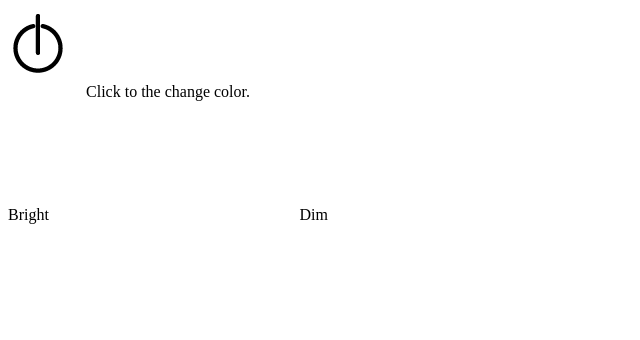
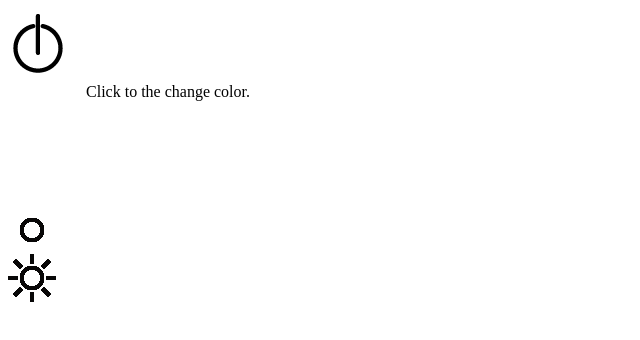
Before and after one commit to tomarra/S40_Flashlight, a plain HTML site: page Flashlight/index.html in a window 1280 px wide. Shown: the whole page, without its empty margins (0-640 px from the left). Drawn offline with Linux system fonts and the light colour scheme.

Commit message:
Changing brightness controls to images. Also flipping orientation so bright is on right.

```diff
--- a/Flashlight/css/landscape.css
+++ b/Flashlight/css/landscape.css
@@ -10,13 +10,13 @@
 #dim_less_group {
   width: 160px;
   height: 50px;
-  text-align: left;
+	margin-top: -50px;
+  margin-left: 160px;
+  text-align: right;
 }
 
 #dim_more_group {
   width: 160px;
   height: 50px;
-  margin-top: -50px;
-  margin-left: 160px;
-  text-align: right;
+  text-align: left;
 }
--- a/Flashlight/css/portrait.css
+++ b/Flashlight/css/portrait.css
@@ -4,19 +4,19 @@
 }
 
 #dim_controls {
-	margin-top: 170px;
+	margin-top: 150px;
 }
 
 #dim_less_group {
 	width: 120px;
 	height: 50px;
-	text-align: left;
+	margin-top: -50px;
+  margin-left: 120px;
+	text-align: right;
 }
 
 #dim_more_group {
   width: 120px;
 	height: 50px;
-	margin-top: -50px;
-	margin-left: 120px;
-	text-align: right;
+	text-align: left;
 }
--- a/Flashlight/index.html
+++ b/Flashlight/index.html
@@ -8,12 +8,13 @@
 		<link rel="stylesheet" href="css/basic.css" type="text/css" />
 	  <meta name="Generator" content="Nokia WDE 3.2.0" />
 	</head>
-	<body id="body" class="color0" onload="javascript:init();" onclick="mwl.insertHTML('#info', '');mwl.iterateClass('#body', 'color', 'next', '4', true, '');">
+	<body onload="javascript:init();" >
+		<div id="body" class="color0" onclick="mwl.insertHTML('#info', '');mwl.iterateClass('#body', 'color', 'next', '4', true, '');">
 			<div id="power_button_group">
 				<div id="power_symbol_black" class="show" onclick="mwl.switchClass('#body','color*','color_black');mwl.setGroupTarget('#power_button_group','#power_symbol_white','show','hide');">
 	        <img src="img/power_symbol_black.png" alt="Power Off" />
 				</div>
-			<div id="power_symbol_white" class="hide" onclick="mwl.switchClass('#body','color_black','color3');mwl.setGroupTarget('#power_button_group','#power_symbol_black','show','hide');">
+				<div id="power_symbol_white" class="hide" onclick="mwl.switchClass('#body','color_black','color0');mwl.setGroupTarget('#power_button_group','#power_symbol_black','show','hide');">
 	        <img src="img/power_symbol_white.png" alt="Power On" />
 				</div>
 			</div>
@@ -23,11 +24,16 @@
 			</div>
 
 			<div id="dim_controls">
-			<div id="dim_less_group">
-				<div id="dim_lesss_0" class="show" onclick="mwl.removeClass('#body', 'dim1')">Bright</div>
+				<div id="dim_group">
+          <div id="dim_image" class="show" onclick="mwl.addClass('#body','dim1');">
+          	<img src="img/dim.png" alt="Dim" />
           </div>
-			<div id="dim_more_group">
-			  <div id="dim_more_0" class="show" onclick="mwl.addClass('#body','dim1');">Dim</div>
+        </div>
+				<div id="bright_group">
+					<div id="bright_image" class="show" onclick="mwl.removeClass('#body', 'dim1')">
+						<img src="img/bright.png" alt="Bright" />
+					</div>
+				</div>
 			</div>
 		</div>
 	</body>
```
Also changed, not shown: Flashlight/img/bright.png (added), Flashlight/img/dim.png (added), 1 other file. Lines whose indentation alone changed are shown as unchanged.
